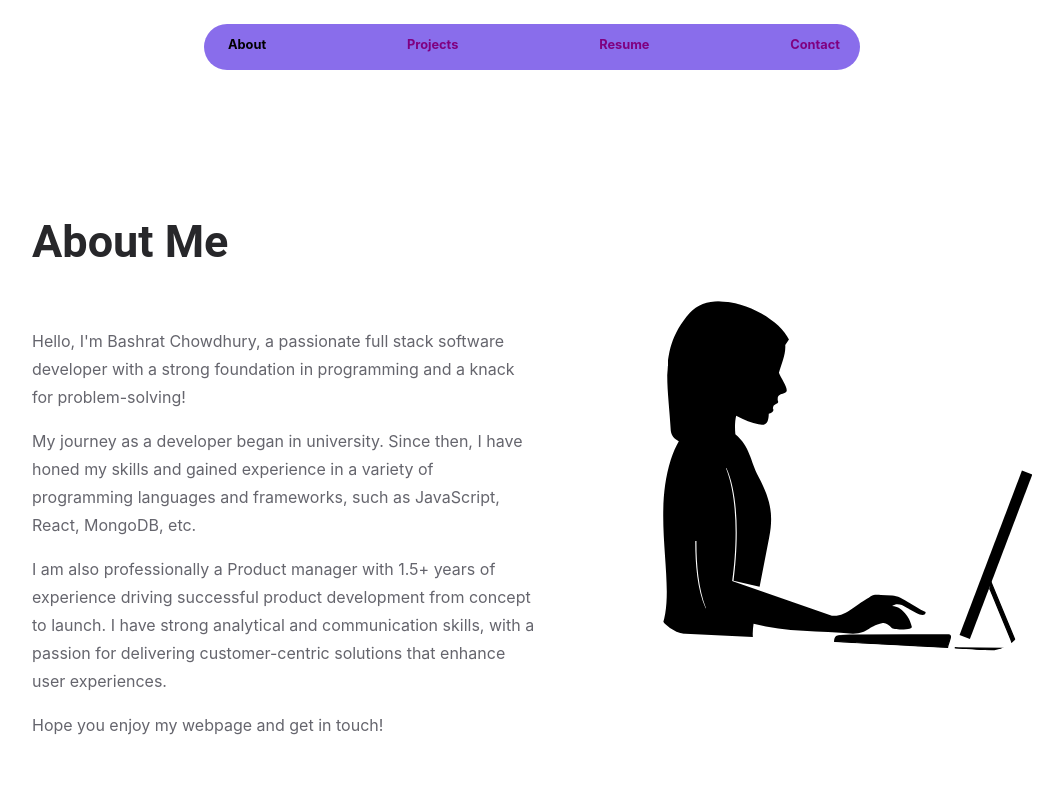
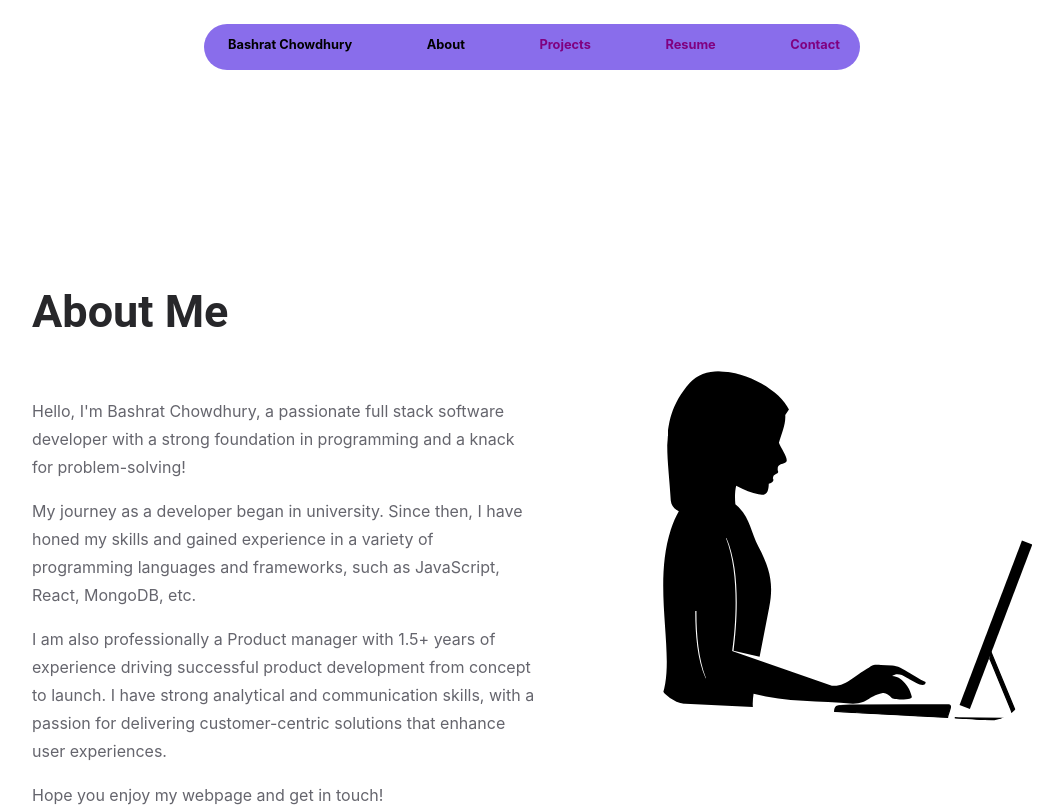
Before and after one commit to Bashrat-Chowdhury/My-Portfolio, a React (Vite) app: page / in a window 1280 px wide. Shown: the top 807 px of the page, without its empty margins (108-1171 px from the left). Built offline with nearby package versions, Linux system fonts and the light colour scheme; the HTML template or start-up script is replaced by a standard one.

Commit message:
added name to nav bar

```diff
--- a/src/Pages/Resume/resume.css
+++ b/src/Pages/Resume/resume.css
@@ -1,3 +1,12 @@
+.page-content {
+  display: flex;
+  flex-direction: column;
+  height: 100%;
+  margin: 0;
+  padding-top: 70px;
+}
+
+
 .proficiency {
   padding-top: 1rem;
   font-size: larger;
@@ -10,5 +19,5 @@
 }
 
 .resume-title {
-  color: #896deb;
+  color: black;
 }
--- a/src/components/Navigation/Navigation.jsx
+++ b/src/components/Navigation/Navigation.jsx
@@ -12,6 +12,11 @@ const NavBar = (props) => {
         <nav className="navbar">
           <div className="nav-background">
             <ul className="nav-list">
+            <li
+                className={active === "about" ? "nav-item active" : "nav-item"}
+              >
+                <Link to="/">Bashrat Chowdhury</Link>
+              </li>
               <li
                 className={active === "about" ? "nav-item active" : "nav-item"}
               >
```
